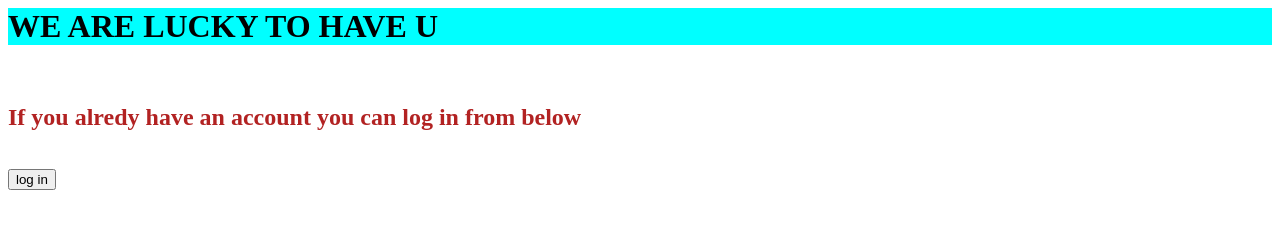
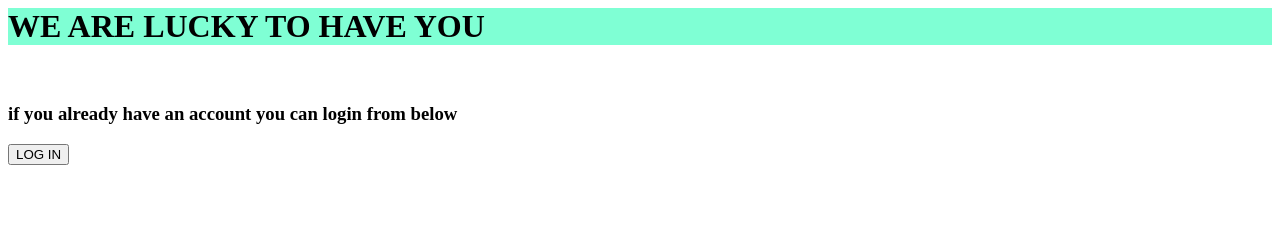
Before and after one commit to salma1211/TOY-LAND, a plain HTML site: page sign up.html in a window 1280 px wide. Drawn offline with Linux system fonts and the light colour scheme.

Commit message:
Add files via upload

```diff
--- a/sign up.html
+++ b/sign up.html
@@ -1,11 +1,14 @@
 <html>
     <head>
-        <title>sign up</title>
+        <title>sign up </title>
     </head>
     <body>
-        <h1 style="background-color: aqua;" style="color: antiquewhite;"> WE ARE LUCKY TO HAVE U</h1><br>
-          <h2 style="color: firebrick;">If you alredy have an account you can log in from below</h2><br>
-        <button> log in</button><br>
+        <h1 style="background-color: aquamarine;">WE ARE LUCKY TO HAVE YOU</h1> <br>
+        <h3 style="width: max-content;">
+            if you already have an account you can login from below
+
+        </h3>
+        <button>LOG IN</button>
 
     </body>
 </html>
```
